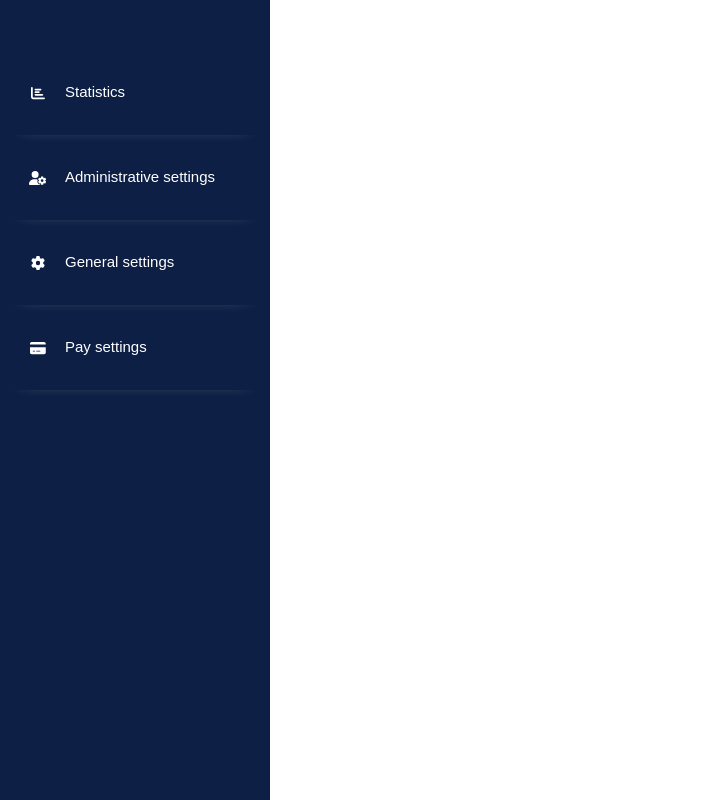
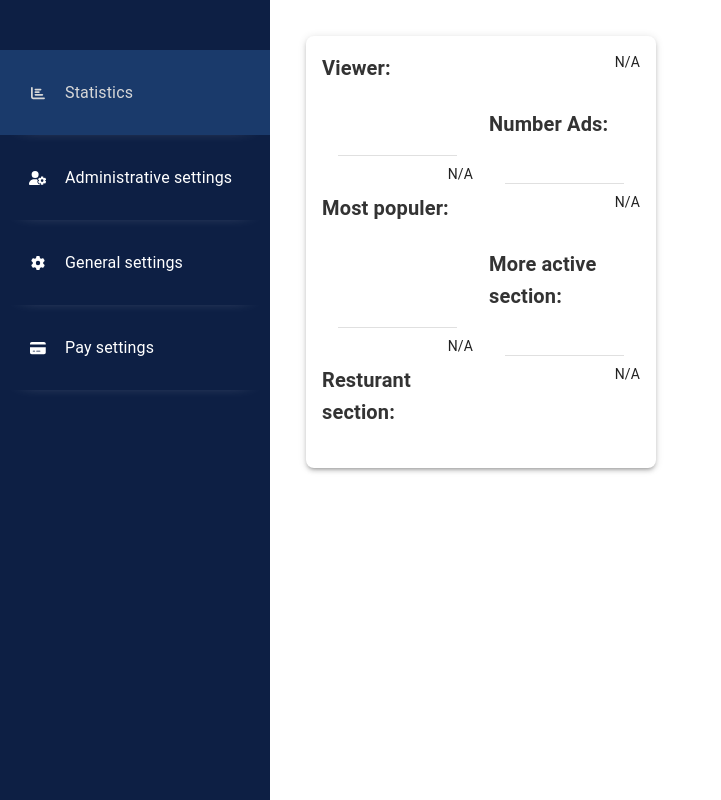
Before and after one commit to MaissWanous/advertise, a React (Vite) app: page /DashbordAdmin in a window 1280 px wide. Shown: the whole page, without its empty margins (0-721 px from the left). Built offline with nearby package versions, Linux system fonts and the light colour scheme.

Commit message:
statistics

```diff
--- a/src/App.jsx
+++ b/src/App.jsx
@@ -49,7 +49,8 @@ export default function App() {
         <Route path="/Section" element={<Section />} />
         <Route path="/Subscription" element={<Subscription />} />
         <Route path="/Detials" element={<Detials />} />
-        <Route path="/DashbordAdmin" element={<Dashboard />} />
+        <Route path="/DashbordAdmin/*" element={<Dashboard />} />
+        <Route path='/d'element={<DashboardAdmain/>}/>
       </Routes>
     </>
   );
--- a/src/assets/components/DashboardAdmain/Dashboard.jsx
+++ b/src/assets/components/DashboardAdmain/Dashboard.jsx
@@ -1,11 +1,21 @@
+import { Route, Routes } from "react-router-dom"
 import Sidbar from "./Sidebar"
+import { Box } from "@mui/material"
+import Statistics from "./statistics"
 
 
 const Dashboard = () => {
 return (
     <>
-<Sidbar></Sidbar>
-
+ <Box sx={{ display: 'flex', minHeight: '100vh', width: '100%' }}>
+      <Sidbar />
+      <Box sx={{ flexGrow: 1, padding: '20px', overflowY: 'auto' }}>
+        <Routes>
+          <Route path="statistics" element={<Statistics />} />
+             <Route index element={<Statistics />} />
+        </Routes>
+      </Box>
+    </Box>
       </>
       )
 }
--- a/src/assets/components/DashboardAdmain/Sidebar.jsx
+++ b/src/assets/components/DashboardAdmain/Sidebar.jsx
@@ -2,20 +2,25 @@ import { useState } from "react"; // useState is not strictly needed for this sp
 import { ProSidebar, Menu, MenuItem } from "react-pro-sidebar";
 import "react-pro-sidebar/dist/css/styles.css";
 import { Link, useLocation } from "react-router-dom";
-import { Box } from "@mui/material";
+import { Box, Typography } from "@mui/material";
 import { FontAwesomeIcon } from '@fortawesome/react-fontawesome';
 import {
     faChartBar, faUserCog,
     faCog,
     faCreditCard
 } from '@fortawesome/free-solid-svg-icons';
-
+const Item = ({ title, to, icon, selected, setSelected }) => {
+    return (
+        <MenuItem active={selected === title} onClick={() => setSelected(title)} icon={icon}>
+            <Typography>
+                {title}
+            </Typography>
+            <Link to={to}></Link>
+        </MenuItem>
+    )
+}
 export default function Sidbar() {
-    const location = useLocation();
-
-
-    const isActive = (path) => location.pathname === path;
-
+    const [selected, setSelected] = useState("Statistics")
     return (
         <>
             <Box sx={{
@@ -23,43 +28,52 @@ export default function Sidbar() {
                     backgroundColor: "#0d1f44",
                     color: "#fff",
                     height: "100vh",
-                    paddingTop:"40px"
+                    paddingTop: "40px"
                 },
-                 ".pro-inner-item": {
+                ".pro-inner-item": {
                     padding: "25px 35px 25px 20px !important",
-                      boxShadow: "0px 9px 19px -23px !important",
+                    boxShadow: "0px 9px 19px -23px !important",
+                },
+                ".pro-inner-item:hover": {
+                    backgroundColor: '#1a3a6b',
+                },
+                ".pro-menu-item.active": {
+                    backgroundColor: '#1a3a6b!important',
                 }
             }}>
                 <ProSidebar>
                     <Menu>
-                        <MenuItem
-                            icon={<FontAwesomeIcon icon={faChartBar} />}
-                            component={<Link to="/statistics" />}
-                            active={isActive("/statistics")}
-                        >
-                            Statistics
-                        </MenuItem>
-                        <MenuItem
+                        <Box>
+                            <Item
+                            title="Statistics"
+                            to="/DashbordAdmin/statistics"
+                             icon={<FontAwesomeIcon icon={faChartBar} />}
+                             selected={selected}
+                             setSelected={setSelected}
+                            />
+                             <Item
+                            title="Administrative settings"
+                            to="/DashbordAdmin/Administrative"
                             icon={<FontAwesomeIcon icon={faUserCog} />}
-                            component={<Link to="/admin-settings" />}
-                            active={isActive("/admin-settings")}
-                        >
-                            Administrative settings
-                        </MenuItem>
-                        <MenuItem
-                            icon={<FontAwesomeIcon icon={faCog} />}
-                            component={<Link to="/general-settings" />}
-                            active={isActive("/general-settings")}
-                        >
-                            General settings
-                        </MenuItem>
-                        <MenuItem
-                            icon={<FontAwesomeIcon icon={faCreditCard} />}
-                            component={<Link to="/pay-settings" />}
-                            active={isActive("/pay-settings")}
-                        >
-                            Pay settings
-                        </MenuItem>
+                             selected={selected}
+                             setSelected={setSelected}
+                            />
+                             <Item
+                            title="General settings"
+                            to="/DashbordAdmin/General"
+                              icon={<FontAwesomeIcon icon={faCog} />}
+                             selected={selected}
+                             setSelected={setSelected}
+                            />
+                             <Item
+                            title="Pay settings"
+                            to="/DashbordAdmin/Pay"
+                              icon={<FontAwesomeIcon icon={faCreditCard} />}
+                             selected={selected}
+                             setSelected={setSelected}
+                            />
+                        </Box>
+
                     </Menu>
                 </ProSidebar>
             </Box>
--- /dev/null
+++ b/src/assets/components/DashboardAdmain/statistics.jsx
@@ -0,0 +1,43 @@
+import React from 'react';
+import {
+    Card,
+    CardContent,
+    Typography,
+    Box,
+    Divider,
+} from '@mui/material';
+
+export default function Statistics () {
+
+    return (
+        <Card sx={{
+            maxWidth: 350,
+            width: '100%', // Full width on smaller screens
+            m: 2, // Margin around the card
+            borderRadius: 2, // Rounded corners
+            boxShadow: 3, // Shadow effect
+            display: 'flex',
+            flexDirection: 'column',
+        }}>
+            <CardContent sx={{ flexGrow: 1 }}>
+                <Box sx={{ display: 'grid', gridTemplateColumns: '1fr 1fr', gap: '8px 16px', fontSize: '0.9rem' }}>
+                    <Typography variant="h6" component="div" sx={{ mb: 2, fontWeight: 'bold', color: '#333' }}>Viewer:</Typography>
+                    <Typography variant="body2" sx={{ textAlign: 'right' }}>N/A</Typography> {/* استخدم N/A مؤقتاً */}
+                    <Divider sx={{ mx: 2 }} />
+                    <Typography variant="h6" component="div" sx={{ mb: 2, fontWeight: 'bold', color: '#333' }}>Number Ads:</Typography>
+                    <Typography variant="body2" sx={{ textAlign: 'right' }}>N/A</Typography>
+                    <Divider sx={{ mx: 2 }} />
+                    <Typography variant="h6" component="div" sx={{ mb: 2, fontWeight: 'bold', color: '#333' }}>Most populer:</Typography>
+                    <Typography variant="body2" sx={{ textAlign: 'right' }}>N/A</Typography>
+                    <Divider sx={{ mx: 2 }} />
+                    <Typography variant="h6" component="div" sx={{ mb: 2, fontWeight: 'bold', color: '#333' }}>More active section:</Typography>
+                    <Typography variant="body2" sx={{ textAlign: 'right' }}>N/A</Typography>
+                    <Divider sx={{ mx: 2 }} />
+                    <Typography variant="h6" component="div" sx={{ mb: 2, fontWeight: 'bold', color: '#333' }}>Resturant section:</Typography>
+                    <Typography variant="body2" sx={{ textAlign: 'right' }}>N/A</Typography>
+
+                </Box>
+            </CardContent>
+        </Card>
+    );
+};
```
